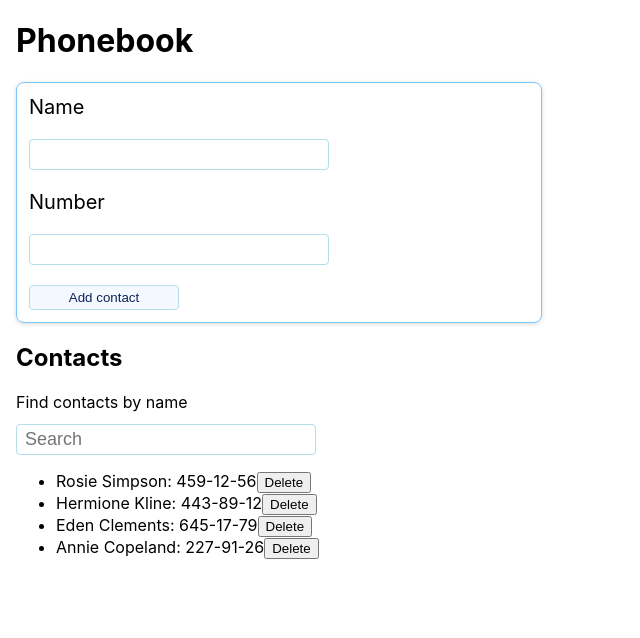
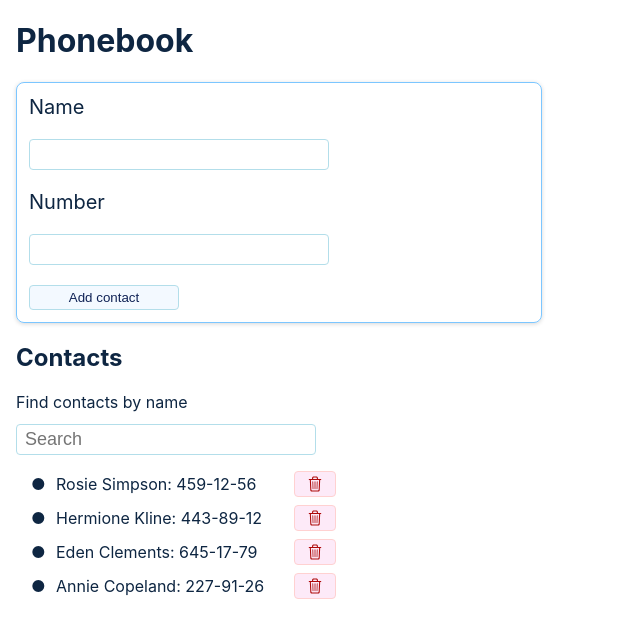
Before and after one commit to cod3provider/woolf-react-hw-02-phonebook, a React (Create React App) app: page / in a window 1280 px wide. Shown: the top 638 px of the page, without its empty margins (0-640 px from the left). Built offline with nearby package versions, Linux system fonts and the light colour scheme.

Commit message:
add styles to contacts list

```diff
--- /dev/null
+++ b/src/components/ContactsList/ContactList.module.css
@@ -0,0 +1,42 @@
+.list {
+  display: flex;
+  flex-direction: column;
+  gap: 8px;
+  max-width: 280px;
+}
+
+.item {
+  display: flex;
+  justify-content: space-between;
+  align-items: center;
+  position: relative;
+}
+
+.item::before {
+  content: "●";
+  position: absolute;
+  left: -25px;
+}
+
+.button {
+  display: flex;
+  justify-content: center;
+  align-items: center;
+  padding: 4px 12px;
+  color: #102356;
+  cursor: pointer;
+  background-color: #fdeaf8;
+  border: 1px solid #ffd1d1;
+  border-radius: 4px;
+  transition: background-color 250ms linear;
+
+  &:hover {
+    background-color: #e8b5da;
+  }
+}
+
+.icon {
+  width: 16px;
+  height: 16px;
+  fill: #ad0a0a;
+}
--- a/src/components/ContactsList/ContactsList.jsx
+++ b/src/components/ContactsList/ContactsList.jsx
@@ -1,10 +1,16 @@
+import s from './ContactList.module.css';
+
+import {ReactComponent as Icon} from '../../icons/trash.svg';
+
 const ContactsList = ({ contacts, onDelete }) => {
   return (
-    <ul>
+    <ul className={s.list}>
       {contacts.map(({ id, name, number }) =>
-        <li key={id}>
+        <li className={s.item} key={id}>
           {name}: {number}
-          <button onClick={() => onDelete(id)}>Delete</button>
+          <button className={s.button} onClick={() => onDelete(id)}>
+            <Icon className={s.icon} />
+          </button>
         </li>,
       )}
     </ul>
--- a/src/index.css
+++ b/src/index.css
@@ -7,6 +7,7 @@ body {
     sans-serif;
   -webkit-font-smoothing: antialiased;
   -moz-osx-font-smoothing: grayscale;
+  color: #0e2642;
 }
 
 code {
```
Also changed, not shown: src/icons/trash.svg (added).
